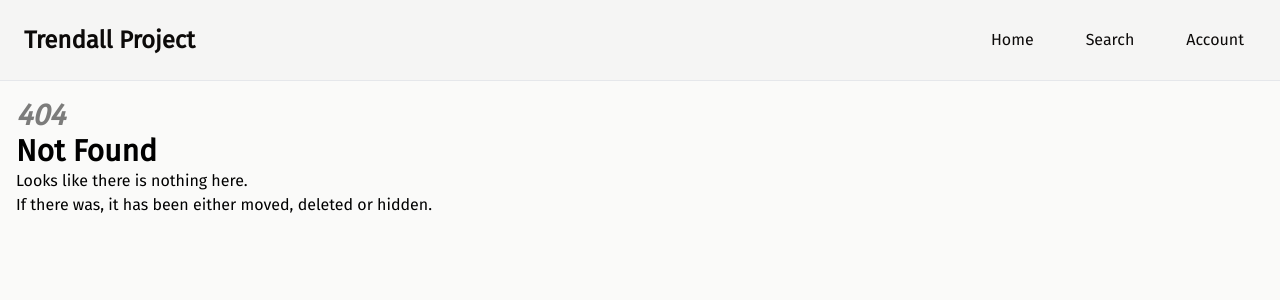
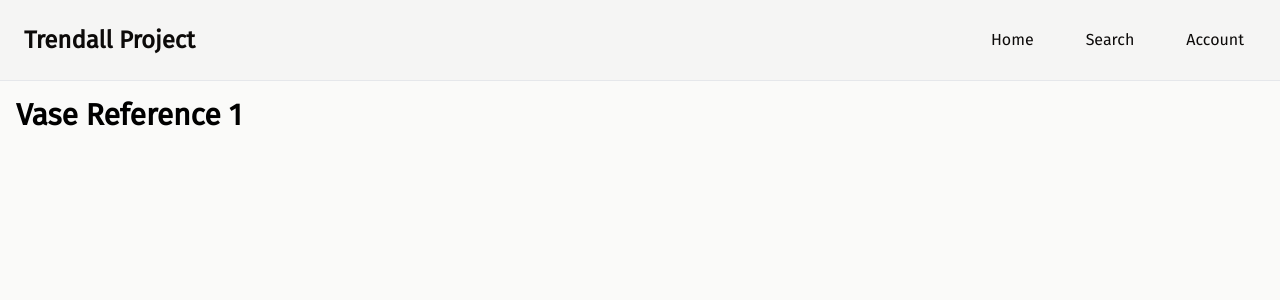
Before and after one commit to Puppercino/trendall, a Next.js app: page /record/1 in a window 1280 px wide. Before the commit this address had no page. Shown: the top 300 px of the page. Built offline with nearby package versions, Linux system fonts and the light colour scheme.

Commit message:
Dummy record page

```diff
--- /dev/null
+++ b/src/app/record/[ref_no]/page.jsx
@@ -0,0 +1,7 @@
+export default function RecordPage({ params }) {
+    return (
+        <div>
+            <h1>Vase Reference {params.ref_no}</h1>
+        </div>
+    );
+}
```
